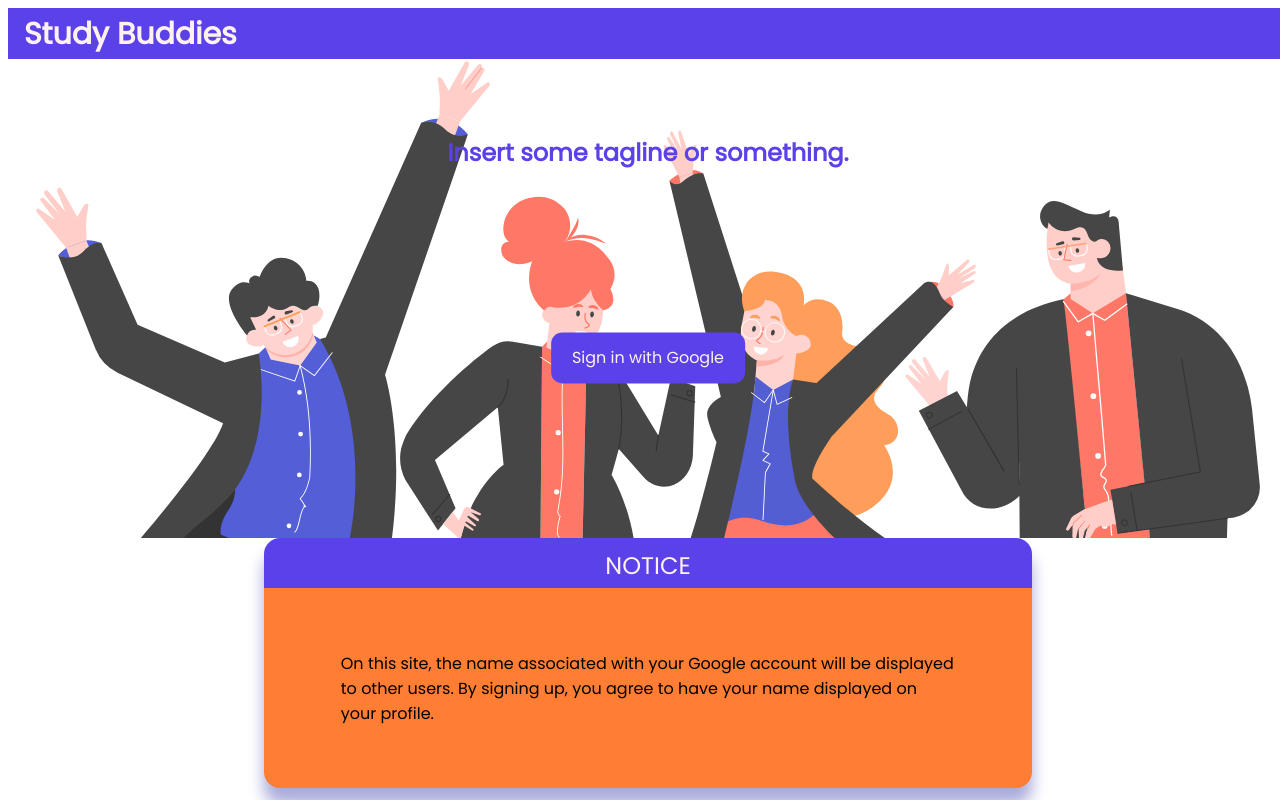
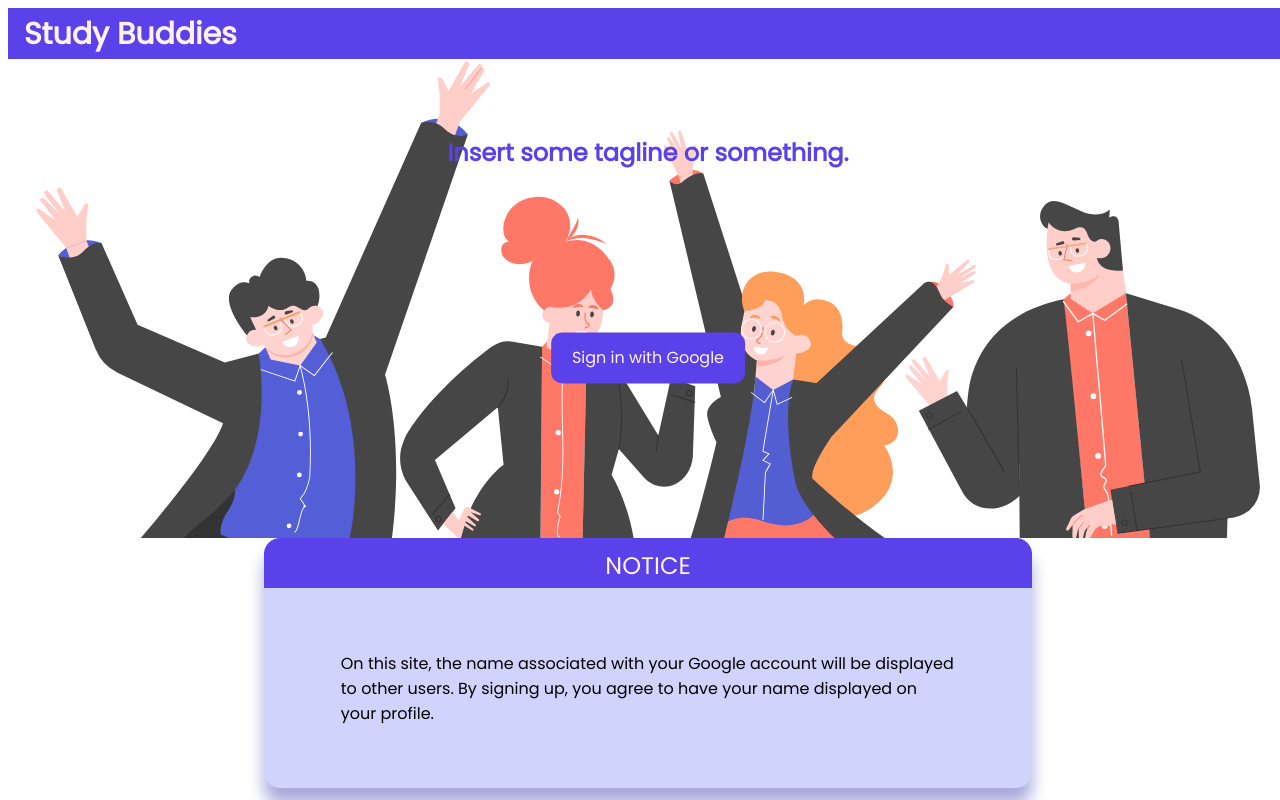
Before and after one commit to jenetic/studybudz, a React (Create React App) app: page / in a window 1280 px wide. Built offline with nearby package versions, Linux system fonts and the light colour scheme.

Commit message:
Changed colors of 'notice'

```diff
--- a/src/Styles.css
+++ b/src/Styles.css
@@ -162,7 +162,7 @@ html *
 
 
   border: 0;
-  background: var(--color3);
+  background: #D0D4FC;
   border-top-width: 50px;
   border-top-color: var(--color1);
   border-top-style: solid;
```
